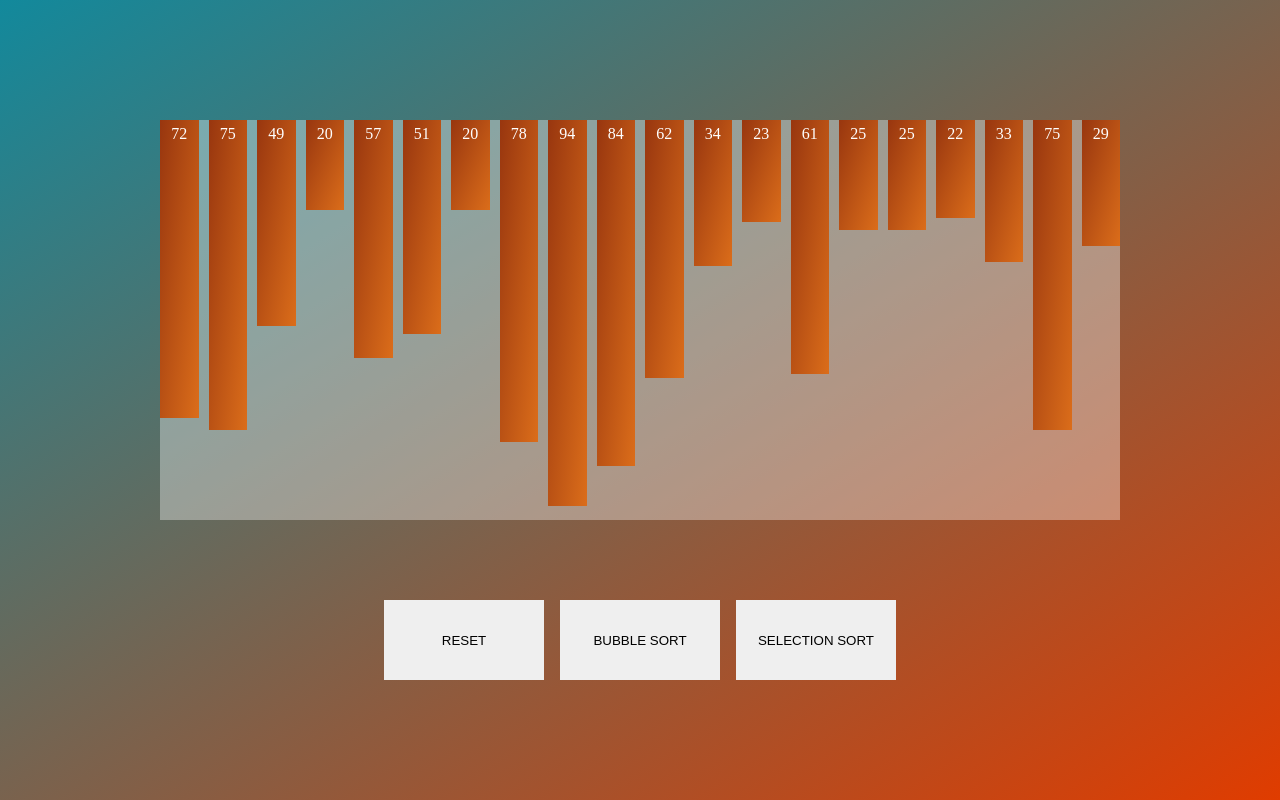
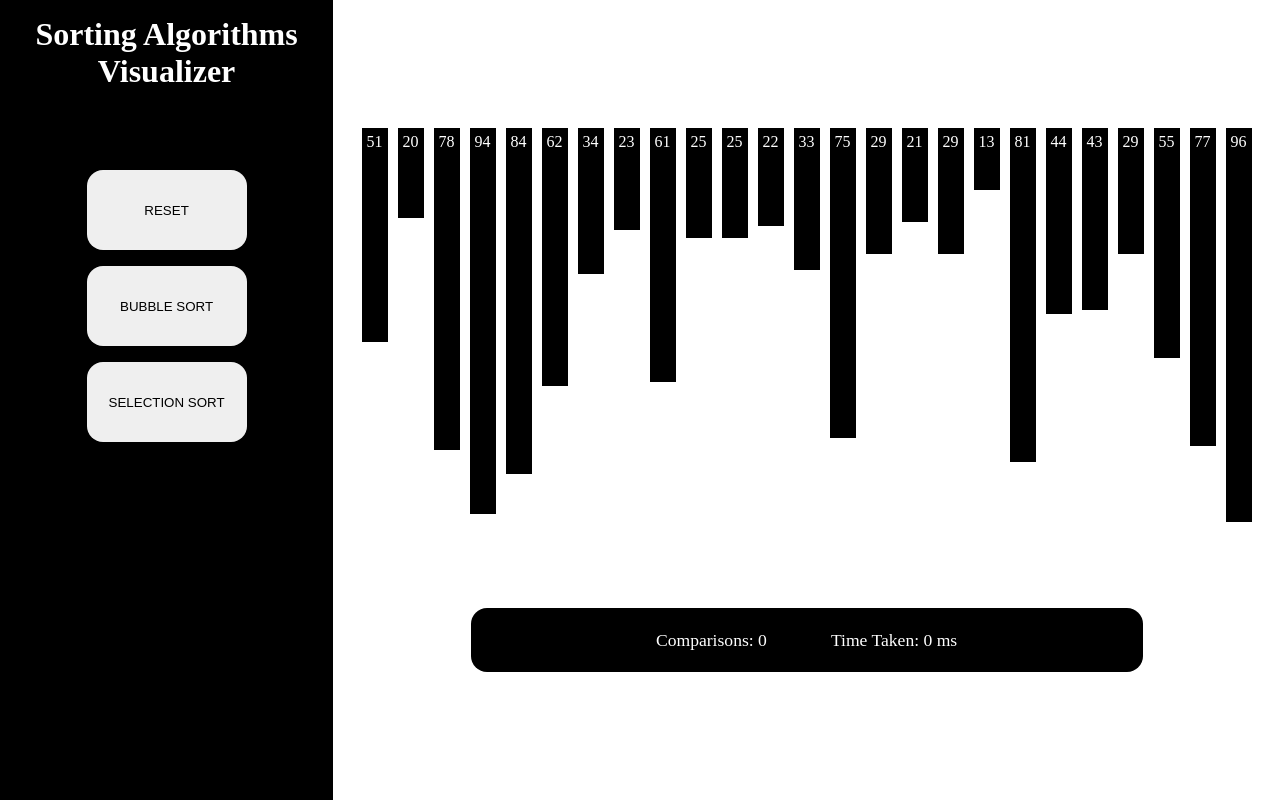
Before and after one commit to SINGHAJS/Sorting_Algorithms_Visualizer, a plain HTML site: page index.html in a window 1280 px wide. Both pictures are taken after a click on the button "RESET". Drawn offline with Linux system fonts and the light colour scheme.

Commit message:
adds new functionality to display total comparisons and time take for the algorithms

```diff
--- a/css/main.css
+++ b/css/main.css
@@ -1,22 +1,33 @@
-:root {
-  --background-color-primary: linear-gradient(
-    to top left,
-    #e03c00 0%,
-    #12899c 100%
-  );
-  --background-color-secondary: rgba(255, 255, 255, 0.35);
-}
 * {
   margin: 0;
   padding: 0;
   box-sizing: inherit;
 }
 
+#main-container {
+  width: 100%;
+  height: 100vh;
+  overflow: hidden;
+  display: flex;
+}
+
+.main-header {
+  display: flex;
+  flex-direction: column;
+  gap: 5rem;
+  background-color: black;
+  text-align: center;
+  padding: 1rem;
+}
+
+.main-heading {
+  color: white;
+}
+
 #content-main {
   height: 100vh;
   width: 100%;
   display: flex;
-  background-image: var(--background-color-primary);
   justify-content: center;
   align-items: center;
   gap: 5rem;
@@ -24,7 +35,6 @@
 }
 
 #progress-display {
-  background-color: var(--background-color-secondary);
   width: 75%;
   height: 50%;
   display: flex;
@@ -38,24 +48,47 @@
   color: white;
   width: 3%;
   height: 90%;
-  background-image: linear-gradient(to top left, #db6d1a 0%, #98360f 100%);
+  background-color: black;
 }
 
 #buttons-container {
   display: flex;
+  flex-direction: column;
+  justify-content: center;
+  align-items: center;
   gap: 1rem;
 }
 
 .button {
   width: 10rem;
   height: 5rem;
+  border-radius: 1rem;
   border-style: none;
 }
 
 .button:active,
 .button:hover {
   transition: 1s;
+  transform: none;
   background-color: var(--background-color-primary);
-  border: black 1px solid;
+  border: white 1px solid;
   color: white;
 }
+
+#algo-details {
+  background-color: black;
+  width: 40rem;
+  height: 2rem;
+
+  display: flex;
+  justify-content: center;
+  align-items: center;
+  gap: 4rem;
+  padding: 1rem;
+  border-radius: 1rem;
+}
+
+.details-header {
+  color: white;
+  font-size: 1.1rem;
+}
--- a/index.html
+++ b/index.html
@@ -10,12 +10,25 @@
     <title>Sorting Visualizer</title>
   </head>
   <body>
-    <div id="content-main">
-      <div id="progress-display"></div>
-      <div id="buttons-container">
-        <button id="reset" class="button">RESET</button>
-        <button id="bubble-sort" class="button">BUBBLE SORT</button>
-        <button id="selection-sort" class="button">SELECTION SORT</button>
+    <div id="main-container">
+      <div class="main-header">
+        <h1 class="main-heading">Sorting Algorithms Visualizer</h1>
+        <div id="buttons-container">
+          <button id="reset" class="button">RESET</button>
+          <button id="bubble-sort" class="button">BUBBLE SORT</button>
+          <button id="selection-sort" class="button">SELECTION SORT</button>
+        </div>
+      </div>
+      <div id="content-main">
+        <div id="progress-display"></div>
+        <div id="algo-details">
+          <p class="details-header">
+            Comparisons: <span id="total-comparisons">0</span>
+          </p>
+          <p class="details-header">
+            Time Taken: <span id="time-taken">0 ms </span>
+          </p>
+        </div>
       </div>
     </div>
   </body>
--- a/js/script.js
+++ b/js/script.js
@@ -1,10 +1,11 @@
-const ARRAY_LENGTH = 20;
+const ARRAY_LENGTH = 25;
 let initArray = new Array(ARRAY_LENGTH);
-const bar = document.querySelector(".Bar");
 const displayContainer = document.getElementById("progress-display");
 const resetBtn = document.getElementById("reset");
 const bubbleSortBtn = document.getElementById("bubble-sort");
 const selectionSortBtn = document.getElementById("selection-sort");
+const comparisonsEl = document.getElementById("total-comparisons");
+const timeTakenEl = document.getElementById("time-taken");
 
 function generateRandomInt(min, max) {
   return Math.floor(Math.random() * (max - min) + min);
@@ -26,10 +27,12 @@ function createBars(array) {
   }
 }
 
-const resetArray = () => {
+const reset = () => {
   fillArray(initArray);
   displayContainer.innerHTML = "";
   createBars(initArray);
+  comparisonsEl.innerHTML = "0";
+  timeTakenEl.innerHTML = "0 ms";
 };
 
 function sleep(time) {
@@ -41,7 +44,10 @@ async function selectionSort() {
   let bars = document.querySelectorAll(".bar");
   let min_num = 0;
   let min_num_index = 0;
+  let comparisons = 0;
 
+  let startTime = window.performance.now();
+  let endTime = 0;
   for (let i = 0; i < ARRAY_LENGTH - 1; i++) {
     // set minimum number (min_num) to the array value at index i
     // set the minimum number index value (min_num_index)
@@ -55,9 +61,12 @@ async function selectionSort() {
         // change the min_num value to the next index value
         min_num = initArray[j];
         min_num_index = j;
+        comparisons++;
       }
+      comparisonsEl.innerHTML = comparisons;
+      endTime = window.performance.now();
+      timeTakenEl.innerHTML = `${Math.floor(endTime - startTime)} ms`;
     }
-    // await sleep(100);
 
     // swap
     // change the current index value to the new minimum number (min_num)
@@ -66,19 +75,19 @@ async function selectionSort() {
     initArray[i] = min_num;
 
     bars[min_num_index].style.height = `${initArray[i]}%`;
-    bars[min_num_index].style.backgroundColor = "green";
     bars[min_num_index].innerHTML = initArray[i];
 
     bars[i].style.height = `${initArray[i]}%`;
-    bars[i].style.backgroundColor = "green";
     bars[i].innerHTML = initArray[i];
-    await sleep(100);
+    await sleep(50);
   }
 }
 
 async function bubbleSort() {
-  let bars = document.getElementsByClassName("bar");
-  // let bars = document.querySelectorAll(".bar");
+  let bars = document.querySelectorAll(".bar");
+  let comparisons = 0;
+  let startTime = window.performance.now();
+  let endTime = 0;
 
   for (let i = 0; i < ARRAY_LENGTH; i++) {
     for (let j = 0; j < ARRAY_LENGTH - i - 1; j++) {
@@ -87,16 +96,18 @@ async function bubbleSort() {
         initArray[j] = initArray[j + 1];
         initArray[j + 1] = temp;
         bars[j].style.height = `${initArray[j]}%`;
-        bars[j].style.backgroundColor = "green";
         bars[j].innerHTML = initArray[j];
 
         bars[j + 1].style.height = `${initArray[j + 1]}%`;
-        bars[j + 1].style.backgroundColor = "green";
         bars[j + 1].innerHTML = initArray[j + 1];
-        await sleep(100);
+        comparisons++;
+        comparisonsEl.innerHTML = comparisons;
+        endTime = window.performance.now();
+        timeTakenEl.innerHTML = `${Math.floor(endTime - startTime)} ms`;
+        await sleep(50);
       }
     }
-    await sleep(100);
+    await sleep(50);
   }
 }
 
@@ -106,6 +117,6 @@ document.addEventListener("DOMContentLoaded", () => {
   createBars();
 });
 
-resetBtn.addEventListener("click", resetArray);
+resetBtn.addEventListener("click", reset);
 bubbleSortBtn.addEventListener("click", bubbleSort);
 selectionSortBtn.addEventListener("click", selectionSort);
```
